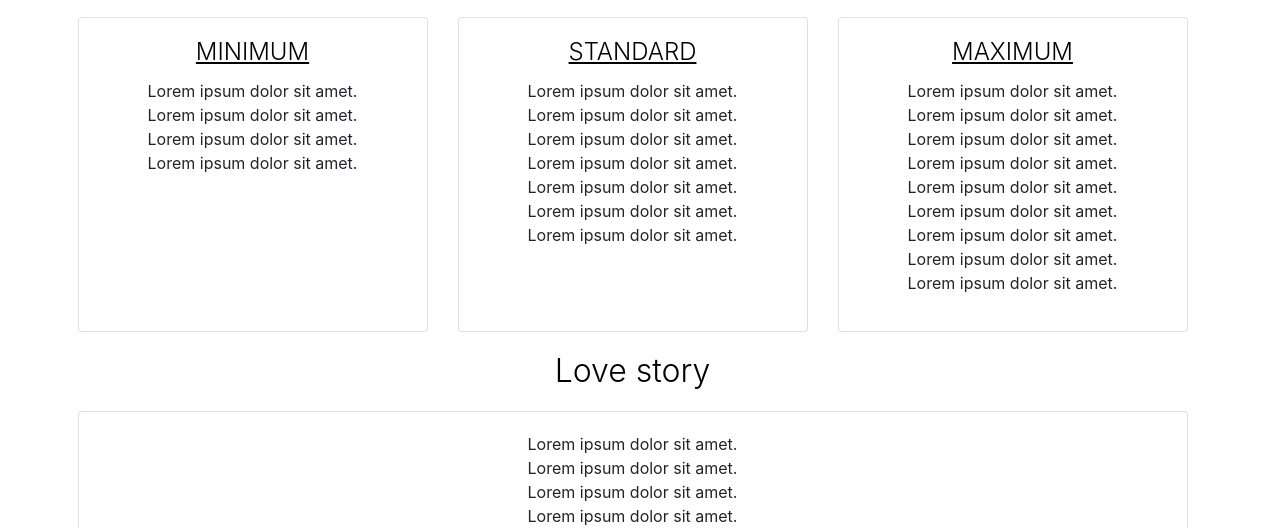
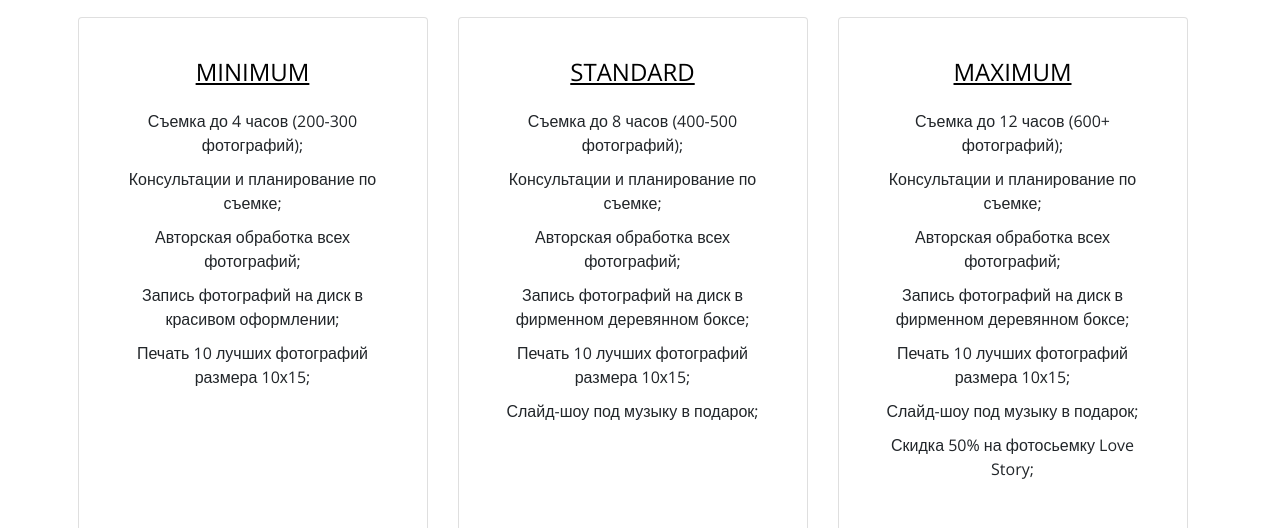
Before and after one commit to VitalikSobol/my-first-project, a plain HTML site: page price.html in a window 1280 px wide. Shown: the part 424-952 px from the top of the page. Drawn offline with nearby package versions, Linux system fonts and the light colour scheme.

Commit message:
original text and add favicon

```diff
--- a/css/style.css
+++ b/css/style.css
@@ -112,12 +112,21 @@ h4.inprice {
 }
 
 div.card-body {
+    font-family: 'Open Sans', sans-serif;
     text-align: center;
 }
 
 div.card-body ul {
     list-style: none;
     padding: 0;
+}
+
+.card-body{
+    padding: 2.5rem;
+}
+
+.card-body li{
+    padding-top: 10px;
 }
 
 @media screen and (max-width: 768px) {
--- a/price.html
+++ b/price.html
@@ -4,7 +4,8 @@
 <head>
     <meta charset="UTF-8">
     <meta name="viewport" content="width=device-width, initial-scale=1, shrink-to-fit=no">
-    <title>CS Photographer</title>
+    <title>KS Photographer</title>
+    <link rel="shortcut icon" href="KSPhoto.ico" type="images/x-icon">
     <link rel="stylesheet" href="https://maxcdn.bootstrapcdn.com/bootstrap/4.0.0-beta.2/css/bootstrap.min.css" integrity="sha384-PsH8R72JQ3SOdhVi3uxftmaW6Vc51MKb0q5P2rRUpPvrszuE4W1povHYgTpBfshb" crossorigin="anonymous">
     <link rel="stylesheet" href="css/font-awesome.min.css">
     <link href="https://fonts.googleapis.com/css?family=Open+Sans" rel="stylesheet">
@@ -38,7 +39,7 @@
                     </a>
                 </li>
                 <li class="nav-item">
-                    <a class="nav-link" href="photo.html">
+                    <a class="nav-link" href="photos.html">
                         <p>ПОРТФОЛИО</p>
                     </a>
                 </li>
@@ -65,10 +66,11 @@
                     <div class="card-body">
                         <h4 class="card-title inprice">MINIMUM</h4>
                         <ul>
-                            <li>Lorem ipsum dolor sit amet.</li>
-                            <li>Lorem ipsum dolor sit amet.</li>
-                            <li>Lorem ipsum dolor sit amet.</li>
-                            <li>Lorem ipsum dolor sit amet.</li>
+                            <li>Съемка до 4 часов (200-300 фотографий);</li>
+                            <li>Консультации и планирование по съемке;</li>
+                            <li>Авторская обработка всех фотографий;</li>
+                            <li>Запись фотографий на диск в красивом оформлении;</li>
+                            <li>Печать 10 лучших фотографий размера 10х15;</li>
                         </ul>
                     </div>
                 </div>
@@ -76,13 +78,12 @@
                     <div class="card-body">
                         <h4 class="card-title inprice">STANDARD</h4>
                         <ul>
-                            <li>Lorem ipsum dolor sit amet.</li>
-                            <li>Lorem ipsum dolor sit amet.</li>
-                            <li>Lorem ipsum dolor sit amet.</li>
-                            <li>Lorem ipsum dolor sit amet.</li>
-                            <li>Lorem ipsum dolor sit amet.</li>
-                            <li>Lorem ipsum dolor sit amet.</li>
-                            <li>Lorem ipsum dolor sit amet.</li>
+                            <li>Съемка до 8 часов (400-500 фотографий);</li>
+                            <li>Консультации и планирование по съемке;</li>
+                            <li>Авторская обработка всех фотографий;</li>
+                            <li>Запись фотографий на диск в фирменном деревянном боксе;</li>
+                            <li>Печать 10 лучших фотографий размера 10х15;</li>
+                            <li>Слайд-шоу под музыку в подарок;</li>
                         </ul>
                     </div>
                 </div>
@@ -90,15 +91,13 @@
                     <div class="card-body">
                         <h4 class="card-title inprice">MAXIMUM</h4>
                         <ul>
-                            <li>Lorem ipsum dolor sit amet.</li>
-                            <li>Lorem ipsum dolor sit amet.</li>
-                            <li>Lorem ipsum dolor sit amet.</li>
-                            <li>Lorem ipsum dolor sit amet.</li>
-                            <li>Lorem ipsum dolor sit amet.</li>
-                            <li>Lorem ipsum dolor sit amet.</li>
-                            <li>Lorem ipsum dolor sit amet.</li>
-                            <li>Lorem ipsum dolor sit amet.</li>
-                            <li>Lorem ipsum dolor sit amet.</li>
+                            <li>Съемка до 12 часов (600+ фотографий);</li>
+                            <li>Консультации и планирование по съемке;</li>
+                            <li>Авторская обработка всех фотографий;</li>
+                            <li>Запись фотографий на диск в фирменном деревянном боксе;</li>
+                            <li>Печать 10 лучших фотографий размера 10х15;</li>
+                            <li>Слайд-шоу под музыку в подарок;</li>
+                            <li>Скидка 50% на фотосьемку Love Story;</li>
                         </ul>
                     </div>
                 </div>
@@ -111,13 +110,9 @@
             <div class="card">
                 <div class="card-body">
                     <ul>
-                        <li>Lorem ipsum dolor sit amet.</li>
-                        <li>Lorem ipsum dolor sit amet.</li>
-                        <li>Lorem ipsum dolor sit amet.</li>
-                        <li>Lorem ipsum dolor sit amet.</li>
-                        <li>Lorem ipsum dolor sit amet.</li>
-                        <li>Lorem ipsum dolor sit amet.</li>
-                        <li>Lorem ipsum dolor sit amet.</li>
+                        <li>Съемка до 2-х часов (100-150 фотографий); </li>
+                        <li>Консультации и планирование по съемке;</li>
+                        <li>Авторская обработка всех фотографий;</li>
                     </ul>
                 </div>
             </div>
@@ -127,8 +122,8 @@
     <footer>
         <div class="container ">
             <div class="row justify-content-center footer">
-                <a href="#" target="_blank"><i class="fa fa-instagram"></i></a>
-                <a href="#" target="_blank"><i class="fa fa-facebook"></i></a>
+                <a href="https://www.instagram.com/christineshelest/" target="_blank"><i class="fa fa-instagram"></i></a>
+                <a href="https://www.facebook.com/profile.php?id=100001223997996" target="_blank"><i class="fa fa-facebook"></i></a>
                 <a href="https://vk.com/club42657892" target="_blank"><i class="fa fa-vk"></i></a>
                 <a href="#tel-modal" class="tel-mfp-inline"><i class="fa fa-mobile"></i></a>
             </div>
```
Also changed, not shown: aboutme.html (+7 -7 lines), index.html (+5 -4 lines), photos.html (renamed from photo.html, +5 -4 lines), reviews.html (+3 -2 lines), KSPhoto.ico (added).
